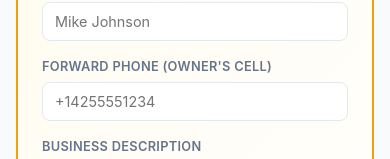
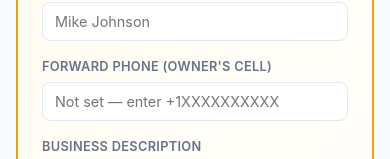
Before and after one commit to sunilmsft/swoop, a website: page public/admin.html in a window 390 px wide. Shown: the part 952-1111 px from the top of the page. Drawn offline with Linux system fonts and the light colour scheme; no server answers.

Commit message:
fix: clearer placeholder for forward phone field

```diff
--- a/public/admin.html
+++ b/public/admin.html
@@ -216,7 +216,7 @@
                 </div>
                 <div class="demo-field">
                     <label>Forward Phone (owner's cell)</label>
-                    <input type="tel" id="demo-forward" placeholder="+14255551234">
+                    <input type="tel" id="demo-forward" placeholder="Not set — enter +1XXXXXXXXXX">
                 </div>
                 <div class="demo-field">
                     <label>Business Description</label>
```
